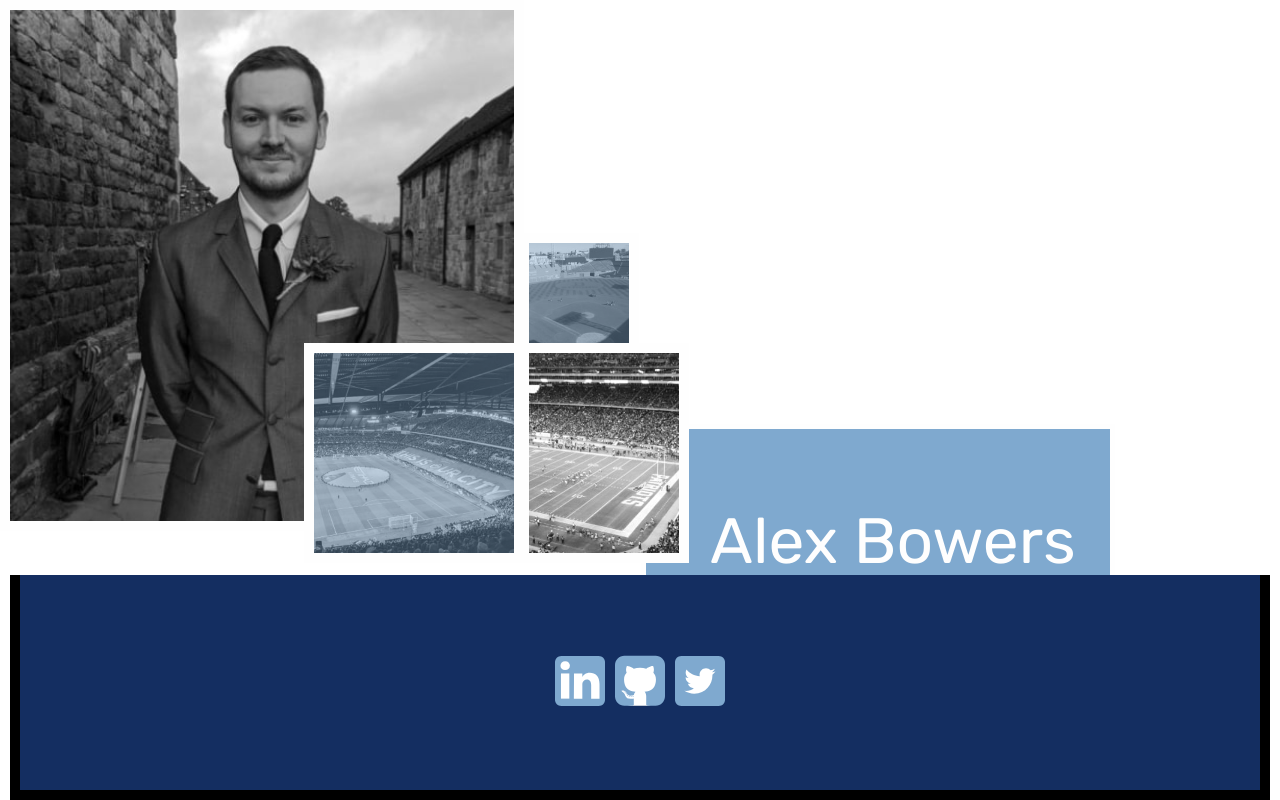
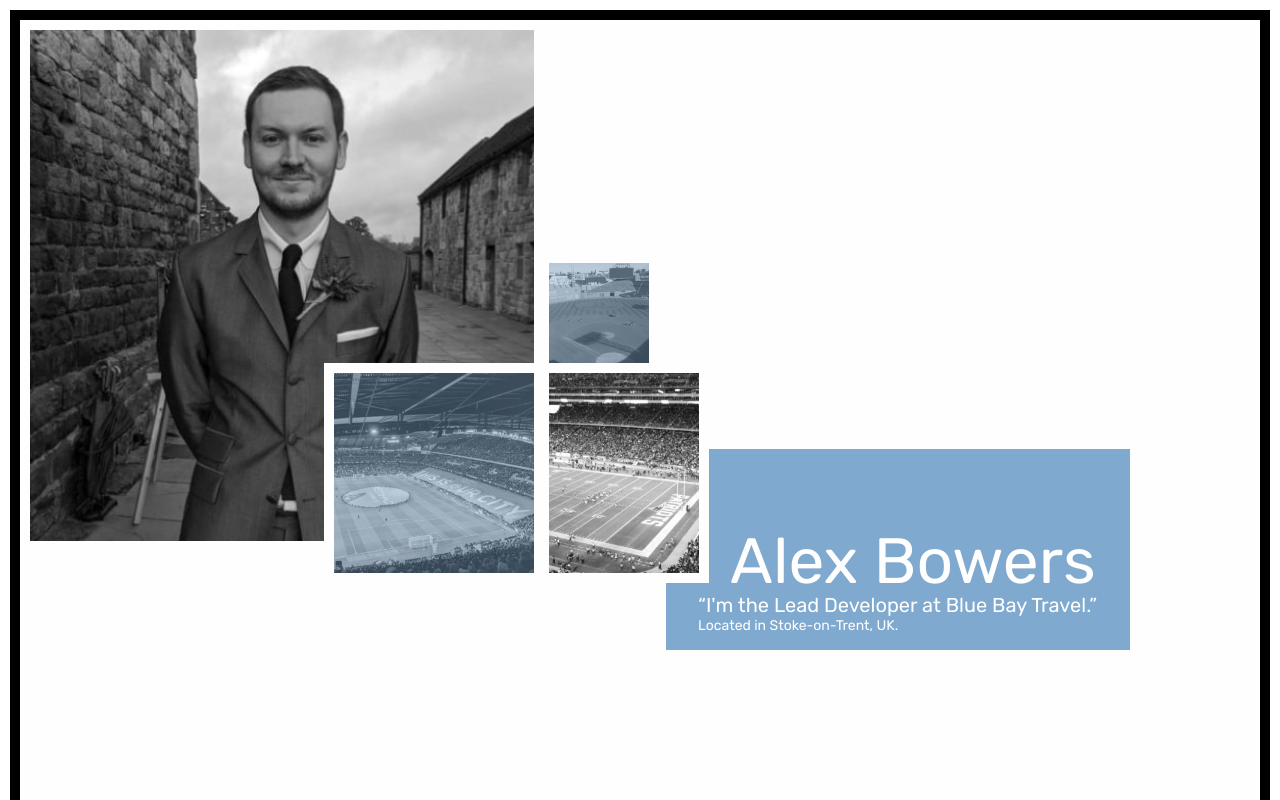
Before and after one commit to alex-bowers/portfolio-site, a Nuxt app: page / in a window 1280 px wide. Shown: the top 800 px of the page. Built offline with nearby package versions, Linux system fonts and the light colour scheme.

Commit message:
Fix container styles

```diff
--- a/assets/scss/shared-styles.scss
+++ b/assets/scss/shared-styles.scss
@@ -1,6 +1,14 @@
 @import '~/assets/scss/colours.scss';
 @import '~/assets/scss/settings.scss';
 @import '~/assets/scss/animate.scss';
+
+.full-screen {
+    display: flex;
+    align-items: center;
+    justify-content: center;
+    background-color: $white;
+    min-height: 100vh;
+}
 
 .contact-button, .episode-button {
     background: transparent;
@@ -15,7 +23,13 @@
 }
 
 .container {
+    position: relative;
+    background-color: $white;
+    border: $border-width-small solid black;
+    margin: $border-width-small;
+    margin-bottom: 0;
     overflow-x: hidden;
+    z-index: 1;
 }
 
 .content-container {
@@ -103,6 +117,11 @@
     h2 {
         font-size: 4rem;
     }
+    .container {
+        border-width: $border-width-large;
+        margin: $border-width-large;
+        margin-bottom: 0;
+    }
     .content-container {
         .content-container--text {
             h2 {
```
